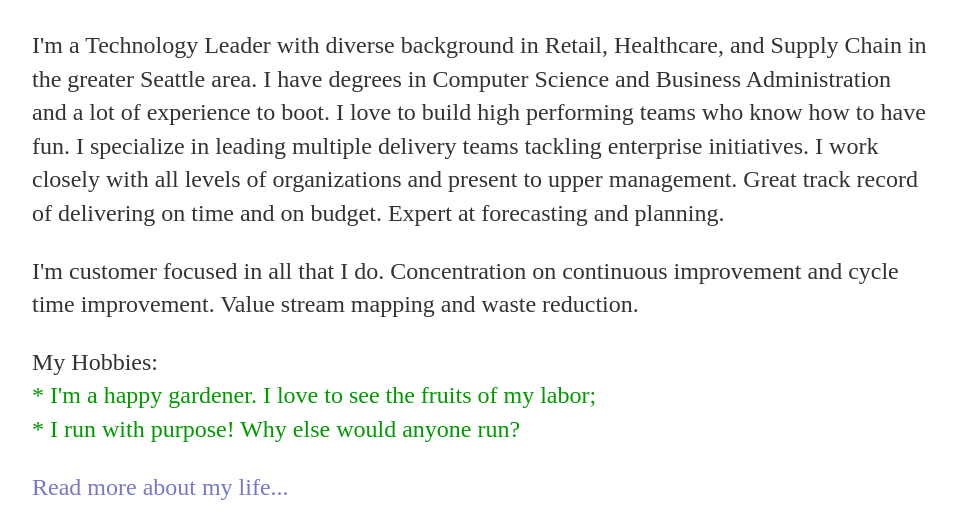
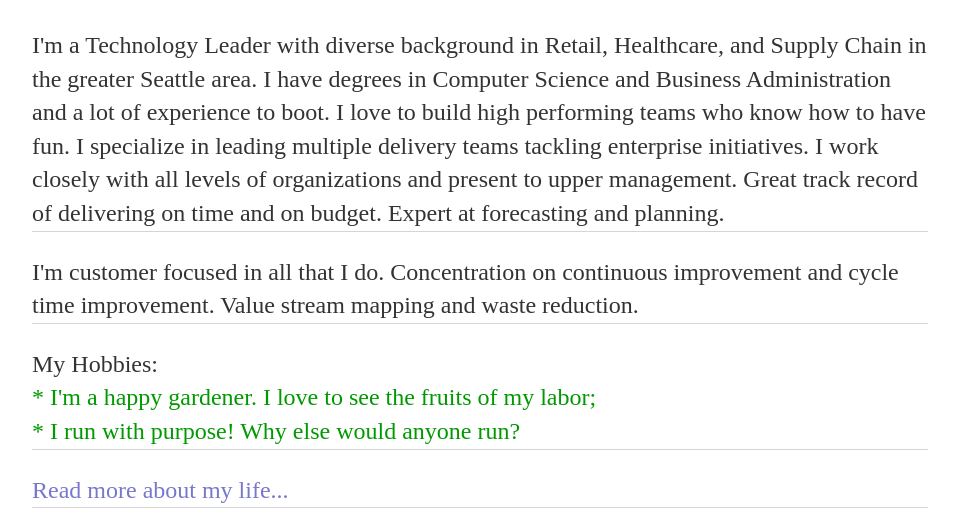
Before and after one commit to mo4dawg/mo4dawg.github.io, a Jekyll site: the page built from index.html, in a window 1280 px wide. Shown: the part 379-908 px from the top of the page, without its empty margins (160-1119 px from the left). Built offline with Jekyll 4.4.1, drawn with Linux system fonts in a browser that asks for light colours; grey boxes are pictures that could not be loaded.

Commit message:
Update main.css

```diff
--- a/css/main.css
+++ b/css/main.css
@@ -18,6 +18,9 @@ a {
 }
 a:hover {
     text-decoration: underline;
+}
+div > p {
+    border-bottom: 1px solid #d5d5d5;
 }
 h1 {
     font-size: 2.5em;
```
